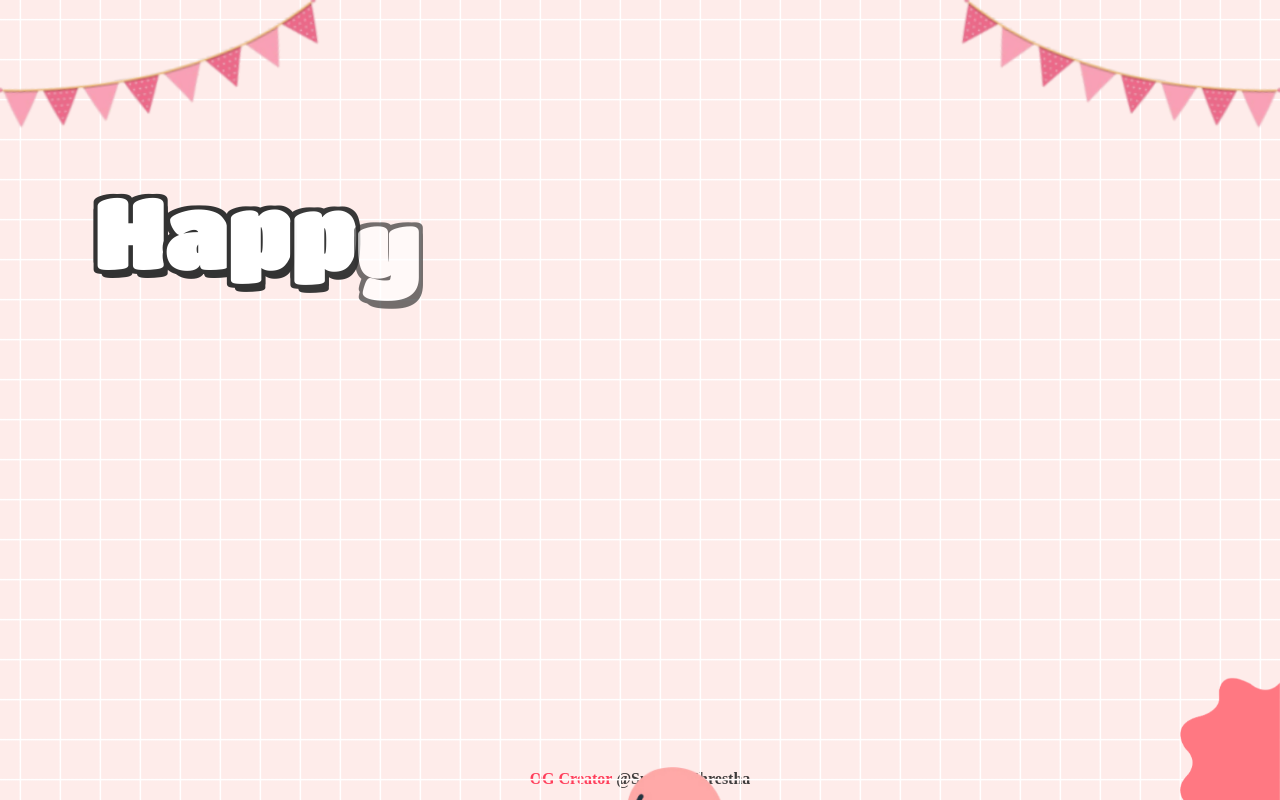
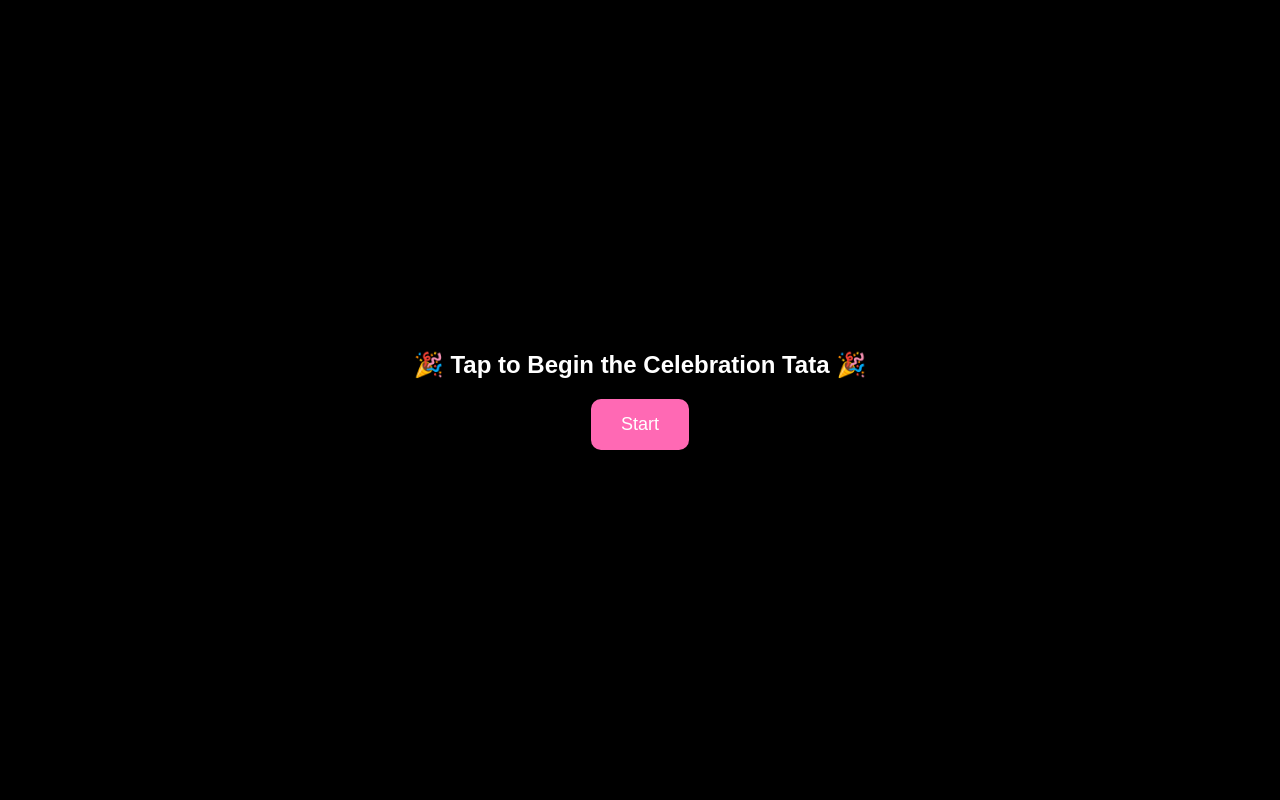
Before and after one commit to mesurajan/shashi_tata, a plain HTML site: page index.html in a window 1280 px wide. Drawn offline with nearby package versions, Linux system fonts and the light colour scheme; a web font is replaced by a local one.

Commit message:
updated song

```diff
--- a/Scripts/script.js
+++ b/Scripts/script.js
@@ -84,3 +84,18 @@
         $(".box__letter").slideUp();
         $(".letter__border").slideUp();
     })
+document.addEventListener("DOMContentLoaded", function () {
+    const song = document.getElementById("birthdaySong");
+    const startOverlay = document.getElementById("startOverlay");
+    const startBtn = document.getElementById("startBtn");
+
+    startBtn.addEventListener("click", function () {
+        // Play music
+        song.play().catch((e) => {
+            console.log("Autoplay failed:", e);
+        });
+
+        // Hide overlay
+        startOverlay.style.display = "none";
+    });
+});
--- a/index.html
+++ b/index.html
@@ -150,11 +150,38 @@
 
   <script src="Scripts/script.js"></script>
 
+
 <audio id="birthdaySong" autoplay loop>
   <source src="audio/happy-birthday-song_QFlY9SHz.mp3" type="audio/mpeg">
   Your browser does not support the audio element.
 </audio>
 
+<!-- Splash screen for user interaction -->
+<div id="startOverlay" style="
+    position: fixed;
+    top: 0; left: 0;
+    width: 100%;
+    height: 100%;
+    background: #000;
+    color: #fff;
+    z-index: 9999;
+    display: flex;
+    justify-content: center;
+    align-items: center;
+    flex-direction: column;
+">
+  <h1 style="font-family: sans-serif; font-size: 24px;">🎉 Tap to Begin the Celebration Tata 🎉</h1>
+  <button id="startBtn" style="
+      padding: 15px 30px;
+      font-size: 18px;
+      border: none;
+      border-radius: 10px;
+      background: #ff69b4;
+      color: white;
+      cursor: pointer;
+      margin-top: 20px;
+  ">Start</button>
+</div>
 
 
 </body>
```
